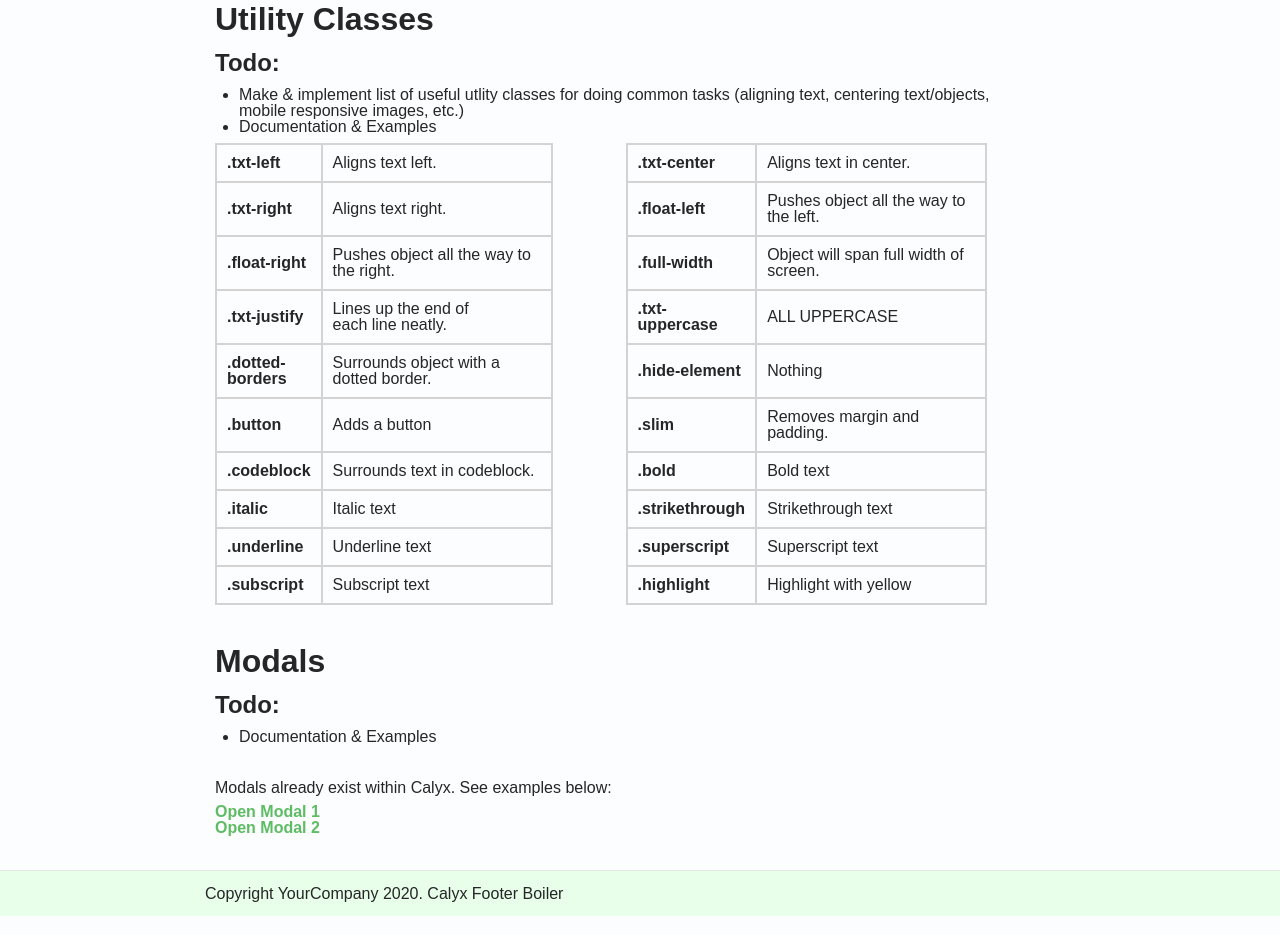
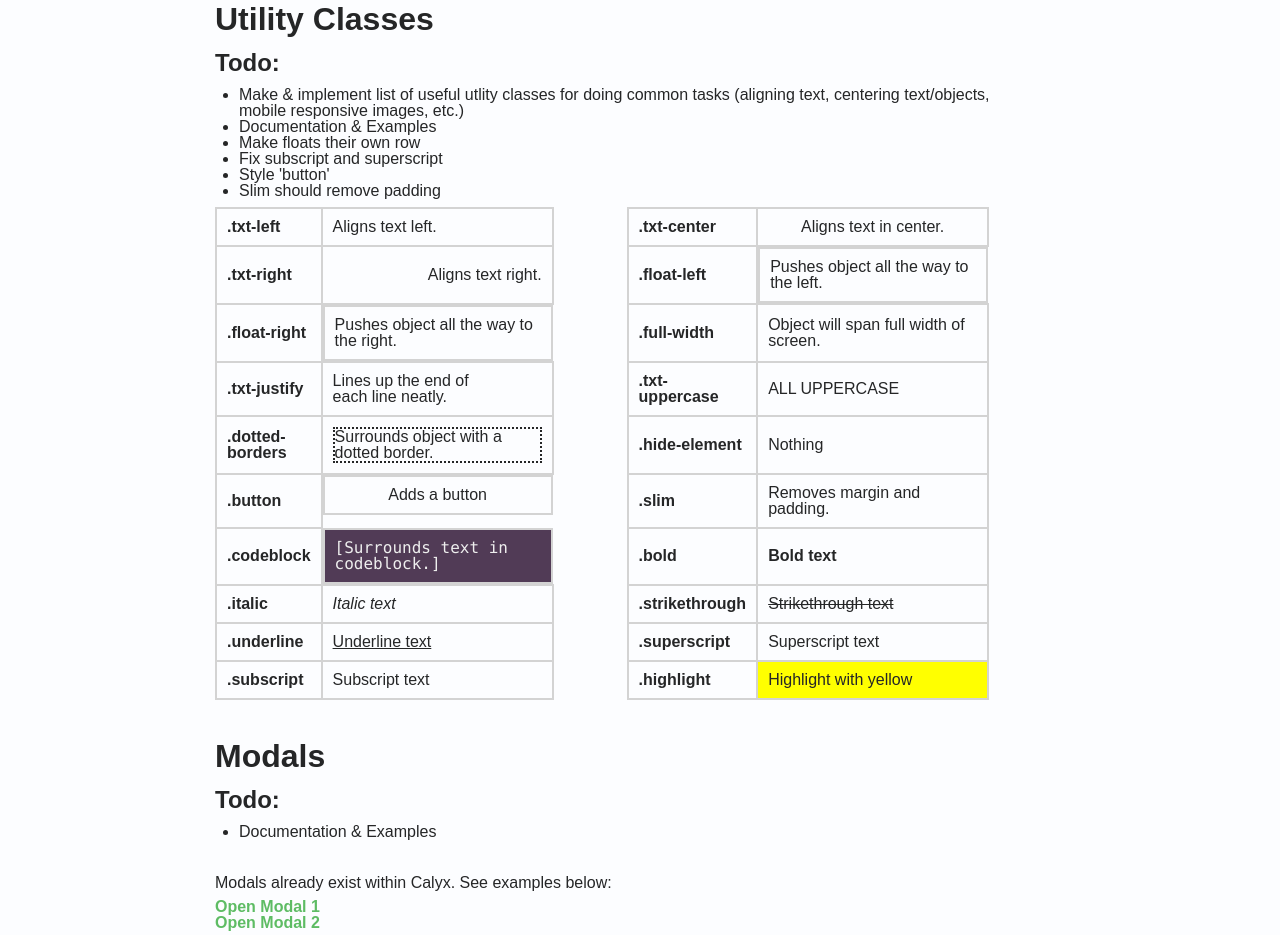
Before and after one commit to rsruggles/Calyx, a plain HTML site: page index.html in a window 1280 px wide. Shown: the part 1314-2249 px from the top of the page. Drawn offline with Linux system fonts and the light colour scheme.

Commit message:
Implemented examples in table

```diff
--- a/css/calyx.css
+++ b/css/calyx.css
@@ -171,7 +171,10 @@ li.menu-item a {
         display: inline-block;
         padding: 0.5em 1em;
         border: 1px solid #000000; /*White*/
+        color: #eee;
         background-color: #513b56; /*Charcoal*/
+        font-family:Consolas,Monaco,Lucida Console,Liberation Mono,DejaVu Sans Mono,Bitstream Vera Sans Mono,Courier New;
+
 }
 
 .bold {
--- a/index.html
+++ b/index.html
@@ -166,6 +166,10 @@
             <ul>
               <li>Make & implement list of useful utlity classes for doing common tasks (aligning text, centering text/objects, mobile responsive images, etc.)</li>
               <li>Documentation & Examples</li>
+              <li>Make floats their own row</li>
+              <li>Fix subscript and superscript</li>
+              <li>Style 'button'</li>
+              <li>Slim should remove padding</li>
             </ul>
               <table>
                 <tr>
@@ -173,32 +177,35 @@
                   <td class="dotted-borders utility-description">Aligns text left.</td>
                   <td class="separate"></td>
                   <td class="dotted-borders utility-name">.txt-center</td>
-                  <td class="dotted-borders utility-description">Aligns text in center.</td>
+                  <td class="dotted-borders utility-description txt-center" style=>Aligns text in center.</td>
                 </tr>
                 <tr>
                   <td class="dotted-borders utility-name">.txt-right</td>
-                  <td class="dotted-borders utility-description">Aligns text right.</td>
+                  <td class="dotted-borders utility-description txt-right">Aligns text right.</td>
                   <td class="separate"></td>
                   <td class="dotted-borders utility-name">.float-left</td>
-                  <td class="dotted-borders utility-description">Pushes object all the way to the left.</td>
+                  <td class="dotted-borders utility-description float-left">Pushes object all the way to the left.</td>
                 </tr>
                 <tr>
                   <td class="dotted-borders utility-name">.float-right</td>
-                  <td class="dotted-borders utility-description">Pushes object all the way to the right.</td>
+                  <td class="dotted-borders utility-description float-right">Pushes object all the way to the right.</td>
                   <td class="separate"></td>
                   <td class="dotted-borders utility-name">.full-width</td>
                   <td class="dotted-borders utility-description">Object will span full width of screen.</td>
                 </tr>
                 <tr>
                   <td class="dotted-borders utility-name">.txt-justify</td>
-                  <td class="dotted-borders utility-description">Lines up the end of<br>each line neatly.</td>
+                  <td class="dotted-borders utility-description txt-justify">Lines up the end of<br>each line neatly.</td>
                   <td class="separate"></td>
                   <td class="dotted-borders utility-name">.txt-uppercase</td>
                   <td class="dotted-borders utility-description">ALL UPPERCASE</td>
                 </tr>
                 <tr>
                   <td class="dotted-borders utility-name">.dotted-borders</td>
-                  <td class="dotted-borders utility-description">Surrounds object with a dotted border.</td>
+                  <td class="dotted-borders utility-description">
+                      <div class="dotted-borders">
+                        Surrounds object with a dotted border.
+                      </div></td>
                   <td class="separate"></td>
                   <td class="dotted-borders utility-name">.hide-element</td>
                   <td class="dotted-borders utility-description">
@@ -212,38 +219,38 @@
                 </tr>
                 <tr>
                   <td class="dotted-borders utility-name">.button</td>
-                  <td class="dotted-borders utility-description">Adds a button</td>
+                  <td class="dotted-borders utility-description button">Adds a button</td>
                   <td class="separate"></td>
                   <td class="dotted-borders utility-name">.slim</td>
-                  <td class="dotted-borders utility-description">Removes margin and padding.</td>
+                  <td class="dotted-borders utility-description slim">Removes margin and padding.</td>
                 </tr>
                 <tr>
                   <td class="dotted-borders utility-name">.codeblock</td>
-                  <td class="dotted-borders utility-description">Surrounds text in codeblock.</td>
+                  <td class="dotted-borders utility-description codeblock">[Surrounds text in codeblock.]</td>
                   <td class="separate"></td>
                   <td class="dotted-borders utility-name">.bold</td>
-                  <td class="dotted-borders utility-description">Bold text</td>
+                  <td class="dotted-borders utility-description bold">Bold text</td>
                 </tr>
                 <tr>
                   <td class="dotted-borders utility-name">.italic</td>
-                  <td class="dotted-borders utility-description">Italic text</td>
+                  <td class="dotted-borders utility-description italic">Italic text</td>
                   <td class="separate"></td>
                   <td class="dotted-borders utility-name">.strikethrough</td>
-                  <td class="dotted-borders utility-description">Strikethrough text</td>
+                  <td class="dotted-borders utility-description strikethrough">Strikethrough text</td>
                 </tr>
                 <tr>
                   <td class="dotted-borders utility-name">.underline</td>
-                  <td class="dotted-borders utility-description">Underline text</td>
+                  <td class="dotted-borders utility-description underline">Underline text</td>
                   <td class="separate"></td>
                   <td class="dotted-borders utility-name">.superscript</td>
-                  <td class="dotted-borders utility-description">Superscript text</td>
+                  <td class="dotted-borders utility-description superscript">Superscript text</td>
                 </tr>
                 <tr>
                   <td class="dotted-borders utility-name">.subscript</td>
-                  <td class="dotted-borders utility-description">Subscript text</td>
+                  <td class="dotted-borders utility-description subscript">Subscript text</td>
                   <td class="separate"></td>
                   <td class="dotted-borders utility-name">.highlight</td>
-                  <td class="dotted-borders utility-description">Highlight with yellow</td>
+                  <td class="dotted-borders utility-description highlight">Highlight with yellow</td>
                 </tr>
               </table>
           </div>
```
